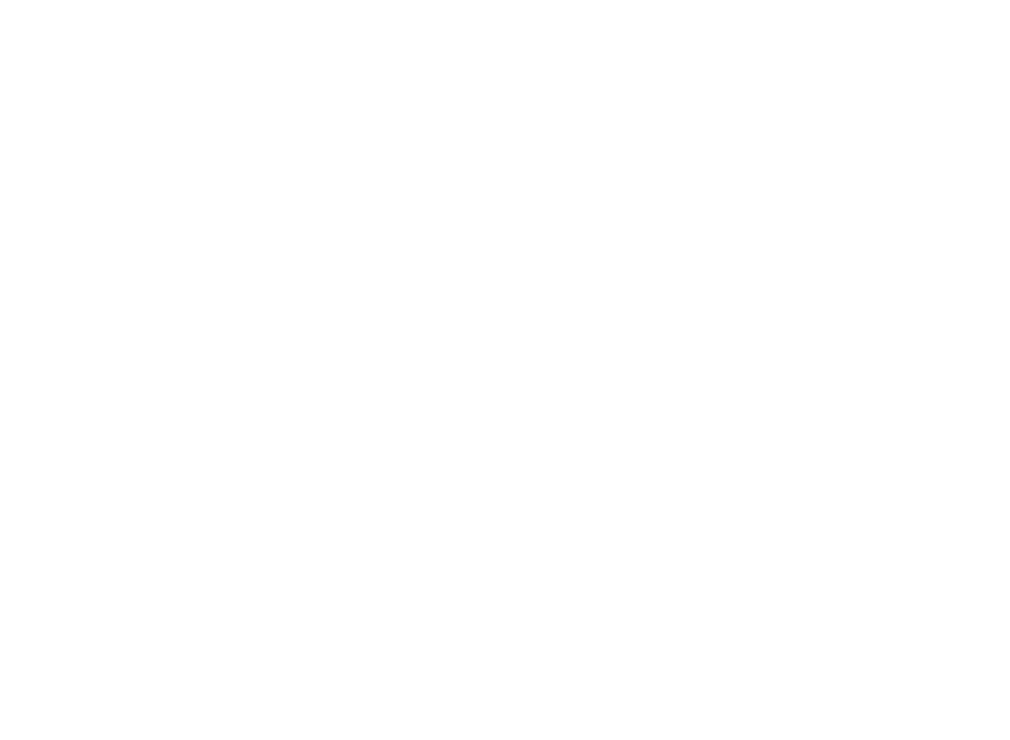
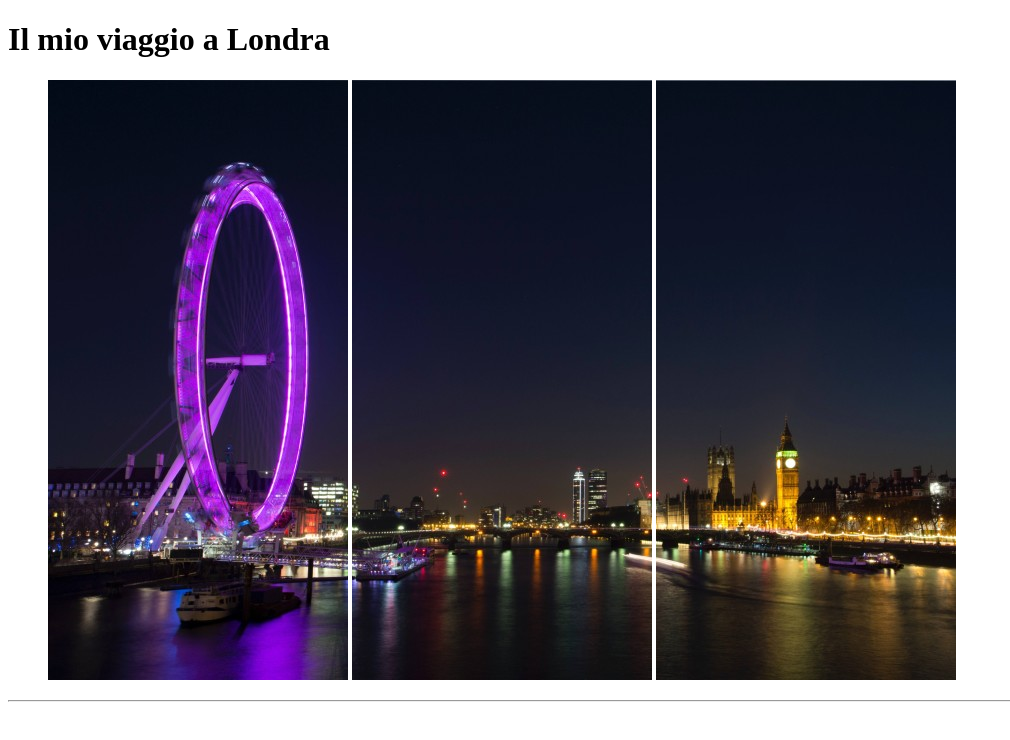
Before and after one commit to MarcoProstamo/Ex.-2, a plain HTML site: page index.html in a window 1280 px wide. Shown: the whole page, without its empty margins (0-1010 px from the left). Drawn offline with Linux system fonts and the light colour scheme.

Commit message:
add header

```diff
--- a/index.html
+++ b/index.html
@@ -1,11 +1,25 @@
 <!DOCTYPE html>
 <html lang="en">
+
 <head>
     <meta charset="UTF-8">
     <meta name="viewport" content="width=device-width, initial-scale=1.0">
     <title>Document</title>
 </head>
+
 <body>
 
+    <header>
+        <h1> Il mio viaggio a Londra </h1>
+        <figure>
+            <img src="./img/pexels-bill-emrich-230794-0.jpg" alt="Immagine Pt. 0">
+            <img src="./img/pexels-bill-emrich-230794-1.jpg" alt="Immagine Pt. 1">
+            <img src="./img/pexels-bill-emrich-230794-2.jpg" alt="Immagine Pt. 2">
+        </figure>
+    </header>
+
+    <hr />
+
 </body>
+
 </html>
```
